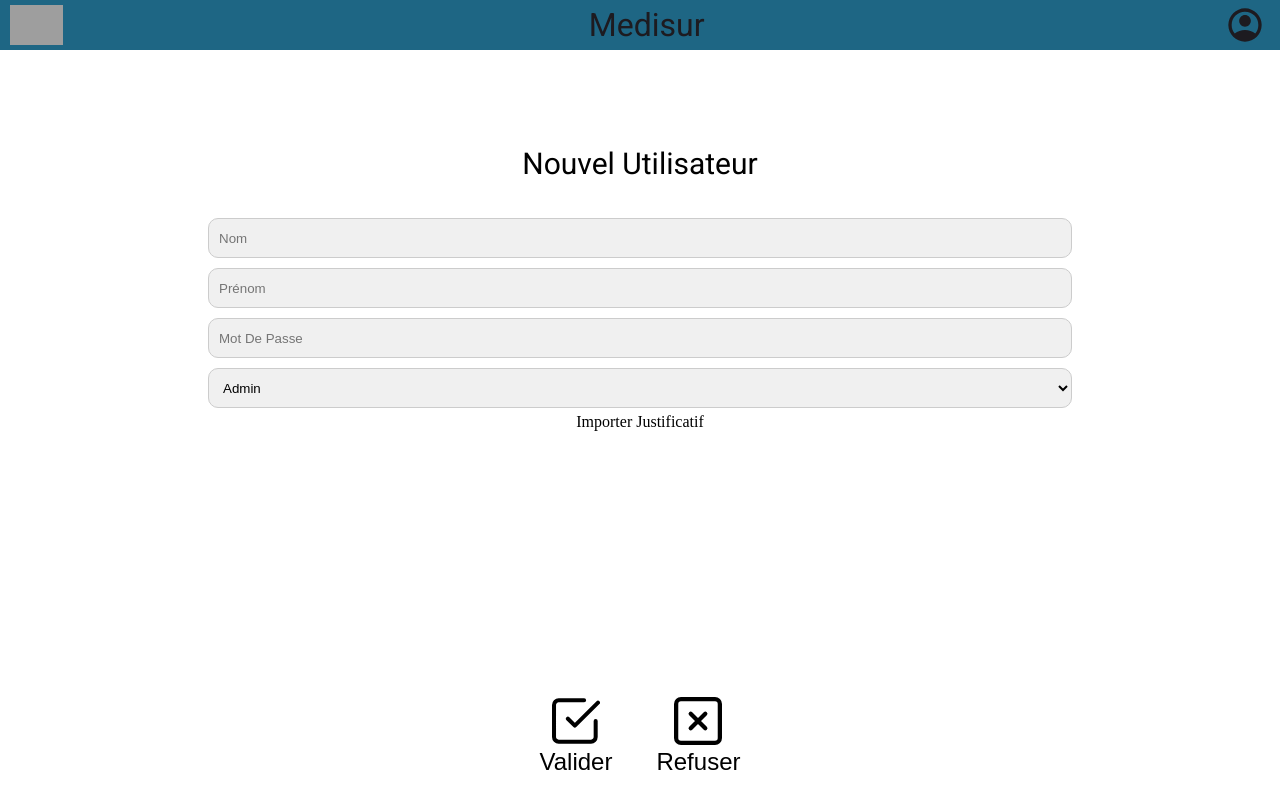
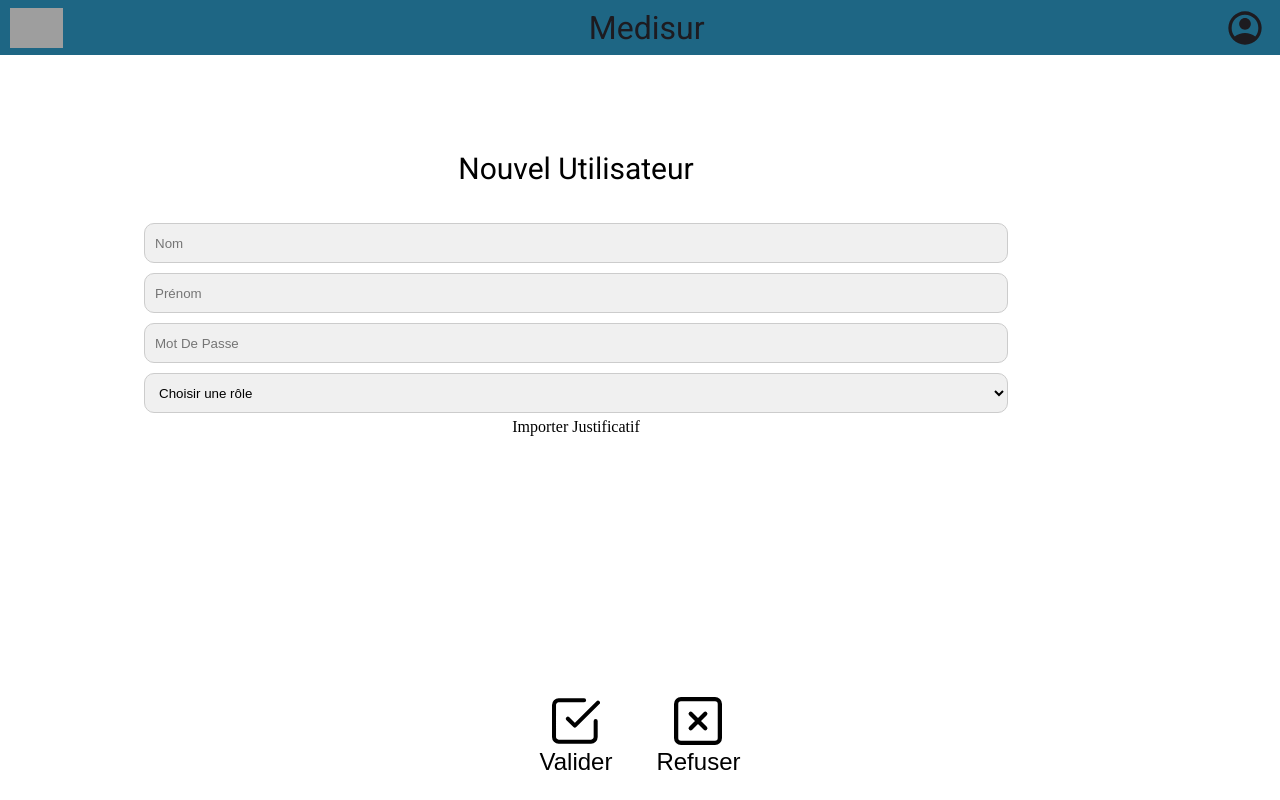
Before and after one commit to DelsolTiberian/medisur_ticket_app, a PHP site: page /pages/new_user.php in a window 1280 px wide. Run offline with PHP 8.4, Linux system fonts and the light colour scheme; grey boxes are pictures that could not be loaded.

```diff
--- a/pages/new_user.php
+++ b/pages/new_user.php
@@ -13,9 +13,9 @@
     <link rel="preconnect" href="https://fonts.gstatic.com" crossorigin>
     <link href="https://fonts.googleapis.com/css2?family=Roboto:ital,wght@0,100..900;1,100..900&display=swap" rel="stylesheet">
 </head>
-<body class="center">
+<body>
     <?php
-        include("../php_assets/topBar.php");
+        include("../php_assets/top_bar.php");
     ?>
     <div class="log-user center" style = "margin-top: 8vh;">
         <h1 style="text-align: center; font-size: 30px;">Nouvel Utilisateur</h1>
@@ -24,6 +24,7 @@
             <input class="log-input log-user-input" type="text" placeholder="Prénom" name="id"/>
             <input class="log-input log-user-input" type="password" placeholder="Mot De Passe" name="password"/>
             <select class="log-input log-user-input" name="role">
+                <option>Choisir une rôle</option>
                 <option value="admin">Admin</option>
                 <option value="user">Commercial</option>
                 <option value="user">Comptable</option>
--- a/pages/user_main.php
+++ b/pages/user_main.php
@@ -9,7 +9,7 @@
     <meta charset="UTF-8">
     <meta name="viewport" content="width=device-width, initial-scale=1.0">
     <title>Medisur Tickets</title>
-    <link rel="stylesheet" href="style/main.css">
+    <link rel="stylesheet" href="../style/main.css">
     <!-- Imports -->
     <link rel="preconnect" href="https://fonts.googleapis.com">
     <link rel="preconnect" href="https://fonts.gstatic.com" crossorigin>
--- a/php_assets/topBar.php
+++ b/php_assets/top_bar.php
@@ -1,13 +1,11 @@
 <head>
-    <link rel="stylesheet" href="../style/topbar.css">
+    <link rel="stylesheet" href="../style/top_bar.css">
 </head>
 <nav>
     <div class="logo">
         <img src="../assets/logo.svg" alt="Logo">
     </div>
-    <div class="title">
-        <h1>Medisur</h1>
-    </div>
+    <h1>Medisur</h1>
     <a href="user_main.php">
         <img src="../assets/empty_head.svg" alt="user head" class="login-icon">
     </a>
--- a/style/main.css
+++ b/style/main.css
@@ -3,17 +3,8 @@ html,body,p,ol,ul,li,dl,dt,dd,blockquote,figure,fieldset,legend,textarea,pre,ifr
 
 /* General */
 
-.center {
-    display: flex;
-    flex-direction: column;
-    justify-content: center;
-    align-items: center;
-}
-
-.medisur-gradient {
+body {
     height: 100vh;
-    background: linear-gradient(to bottom, #4CE7D2, #11607A);
-    justify-content: center;
 }
 
 h1 {
@@ -28,6 +19,19 @@ form {
     align-items: center;
     width: 100%;
     flex-grow: 1;
+}
+
+.center {
+    display: flex;
+    flex-direction: column;
+    justify-content: center;
+    align-items: center;
+}
+
+.medisur-gradient {
+    height: 100vh;
+    background: linear-gradient(to bottom, #4CE7D2, #11607A);
+    justify-content: center;
 }
 
 /* Log-In */
@@ -63,8 +67,8 @@ form {
     border-style : none;
 }
 
-.submit:hover {
-}
+
+/* New USer Page */
 
 .log-user {
     justify-content: center;
--- a/style/topbar.css
+++ b/style/top_bar.css
@@ -4,8 +4,8 @@ nav {
     align-items: center;
     padding: 0 10px;
     background: #1E6684;
+    height: 6.9%;
     width: 100%;
-    box-sizing: border-box;
 }
 
 .logo img {
@@ -16,12 +16,9 @@ nav {
     margin-bottom: 5px;
 }
 
-.title {
+nav h1 {
     flex-grow: 1;
     text-align: center;
-}
-
-.title h1 {
     margin: 0;
     font-size: 32px;
     color: #1D1B20;
```
Also changed, not shown: README.md (deleted).
